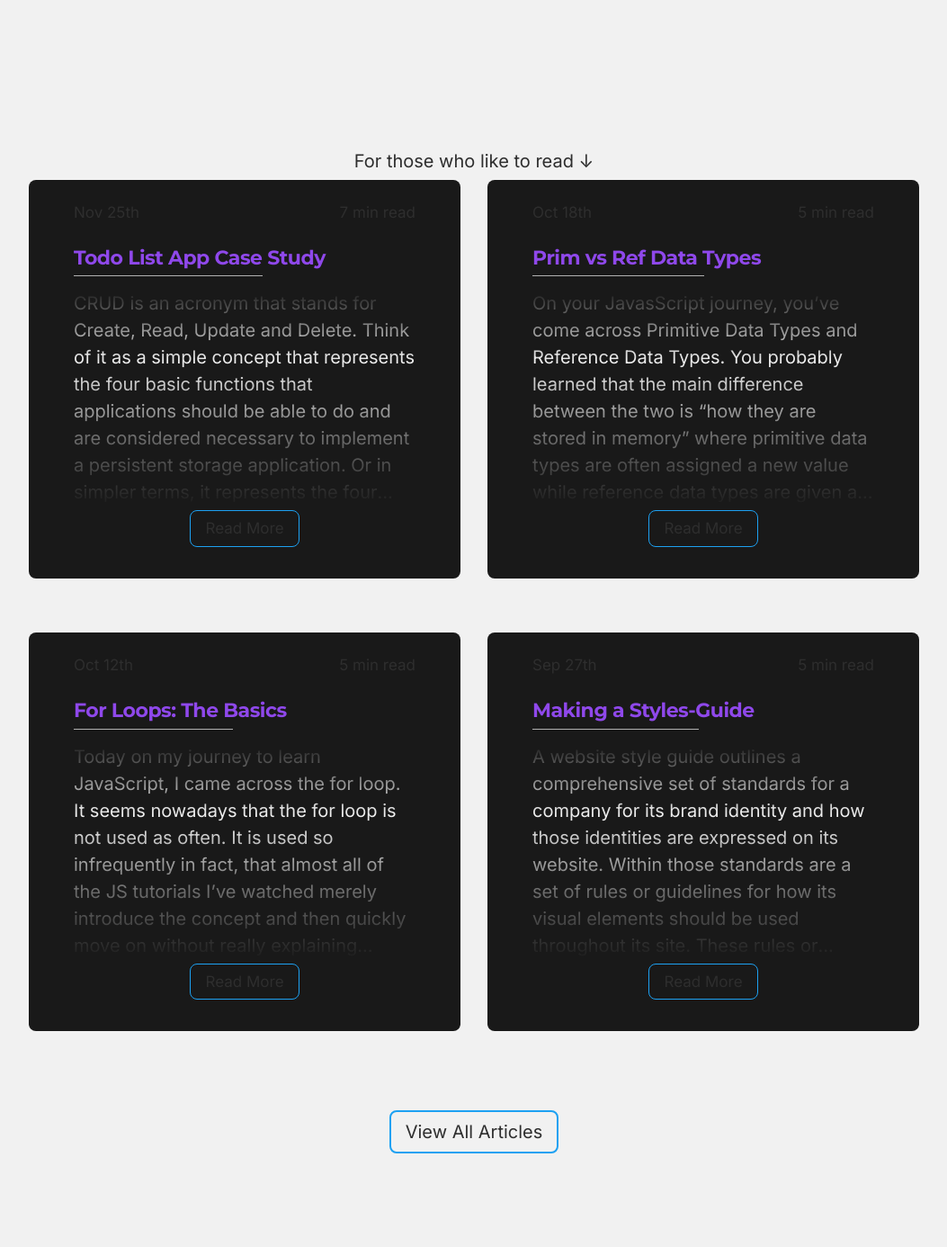
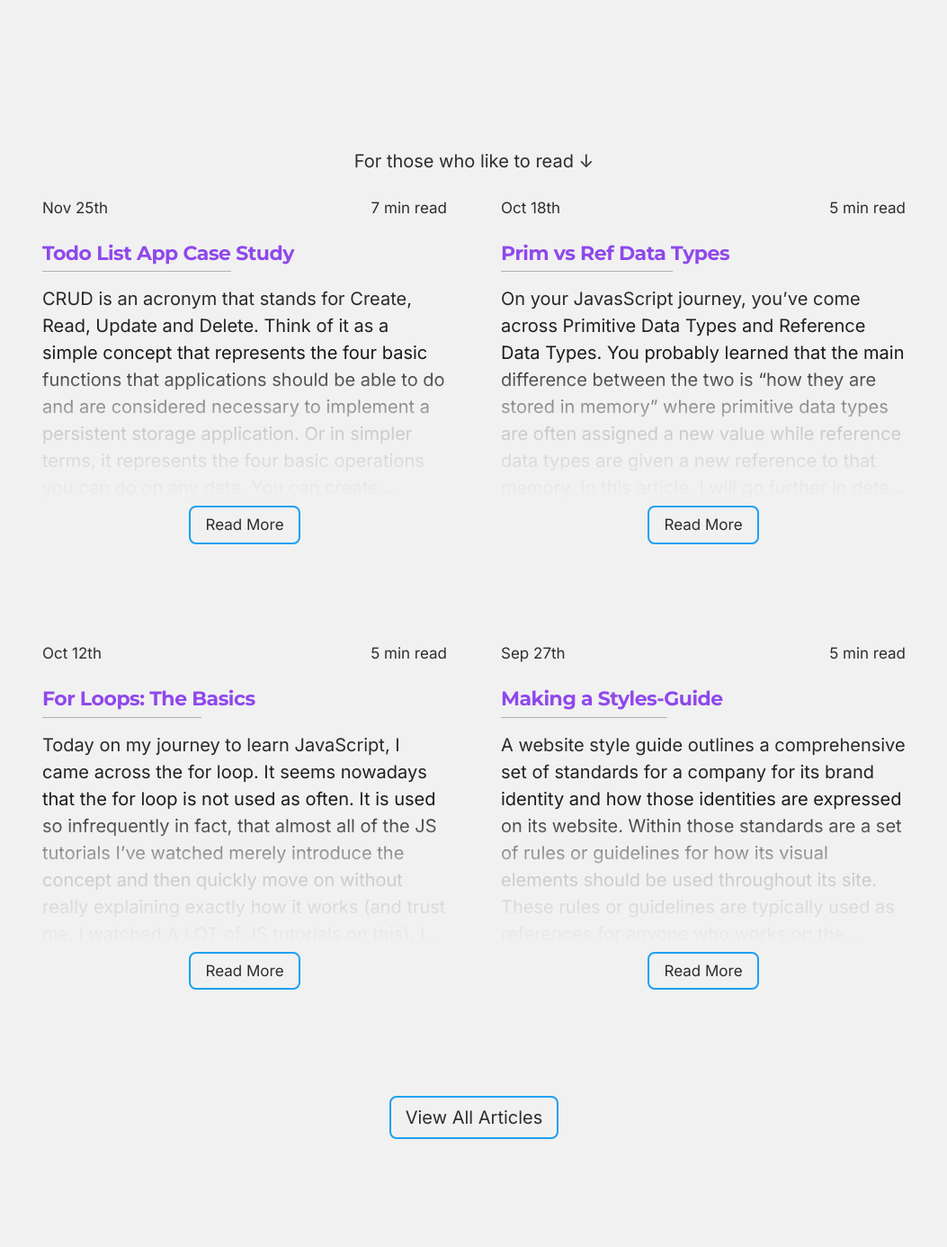
Before and after one commit to alex-vong/alex-online, a PHP site: page / in a window 1280 px wide. Shown: the part 3433-4819 px from the top of the page at 90% size, without its empty margins (113-1166 px from the left). Run offline with PHP 8.4, Linux system fonts and the light colour scheme; some web fonts are replaced.

Commit message:
changed gradient tint over blog preview card

```diff
--- a/css/modules/writing.css
+++ b/css/modules/writing.css
@@ -25,7 +25,8 @@
 }
 
 .article-card {
-    position: relative;
+    border-radius: 0.5rem;
+
 }
 
 
@@ -35,16 +36,9 @@
     grid-gap: 15px;
 
     width: fit-content;
-    background-color: var(--alt-black);
-    border-radius: 0.5rem;
-    padding: 30px;
+
+    padding: 20px 15px;
     width: 100%;
-}
-
-@media (min-width: 768px) {
-    .article-card .article-content {
-        padding: 25px 50px;
-    }
 }
 
 .whats-hot-blogs .view-all-link {
@@ -57,7 +51,7 @@
     transform: translateY(-10px);
     padding: 8px 16px;
 
-    border: 1px solid var(--blue);
+    border: 2px solid var(--blue);
     font-weight: 400;
 
 }
@@ -98,8 +92,7 @@
 
 
 .article-content .preview {
-    /*background-image: linear-gradient(180deg, var(--marker), var(--white), var(--pen), rgba(250, 250, 250, 0.01));*/
-    background-image: linear-gradient(180deg, var(--marker), var(--white), rgba(174, 174, 174, 0.6), rgba(250, 250, 250, 0.01));
+    background-image: linear-gradient(180deg, var(--pen), var(--marker), rgba(174, 174, 174, 0.6), rgba(250, 250, 250, 0.01));
     background-size: 100%;
     background-repeat: repeat;
     -webkit-background-clip: text;
```
